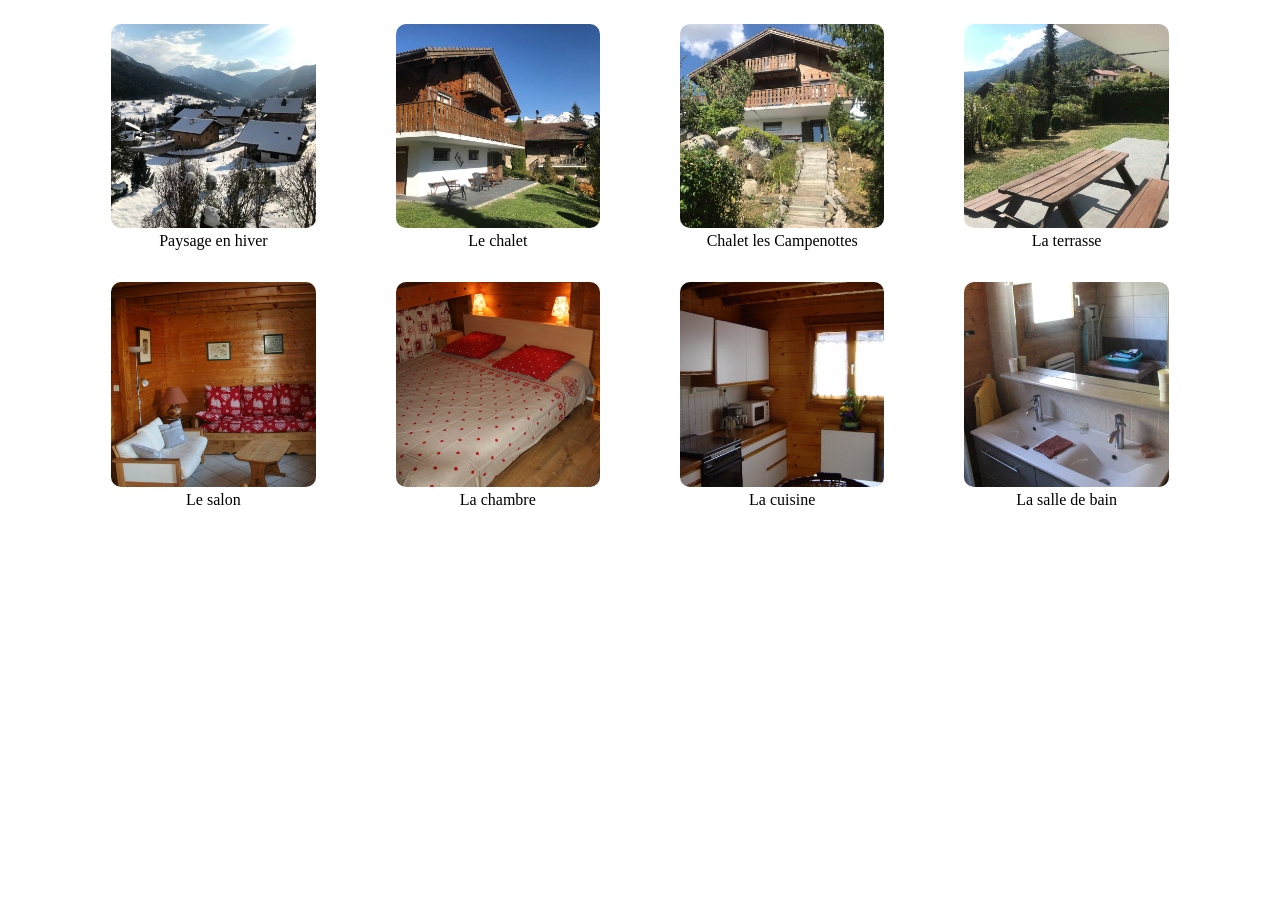
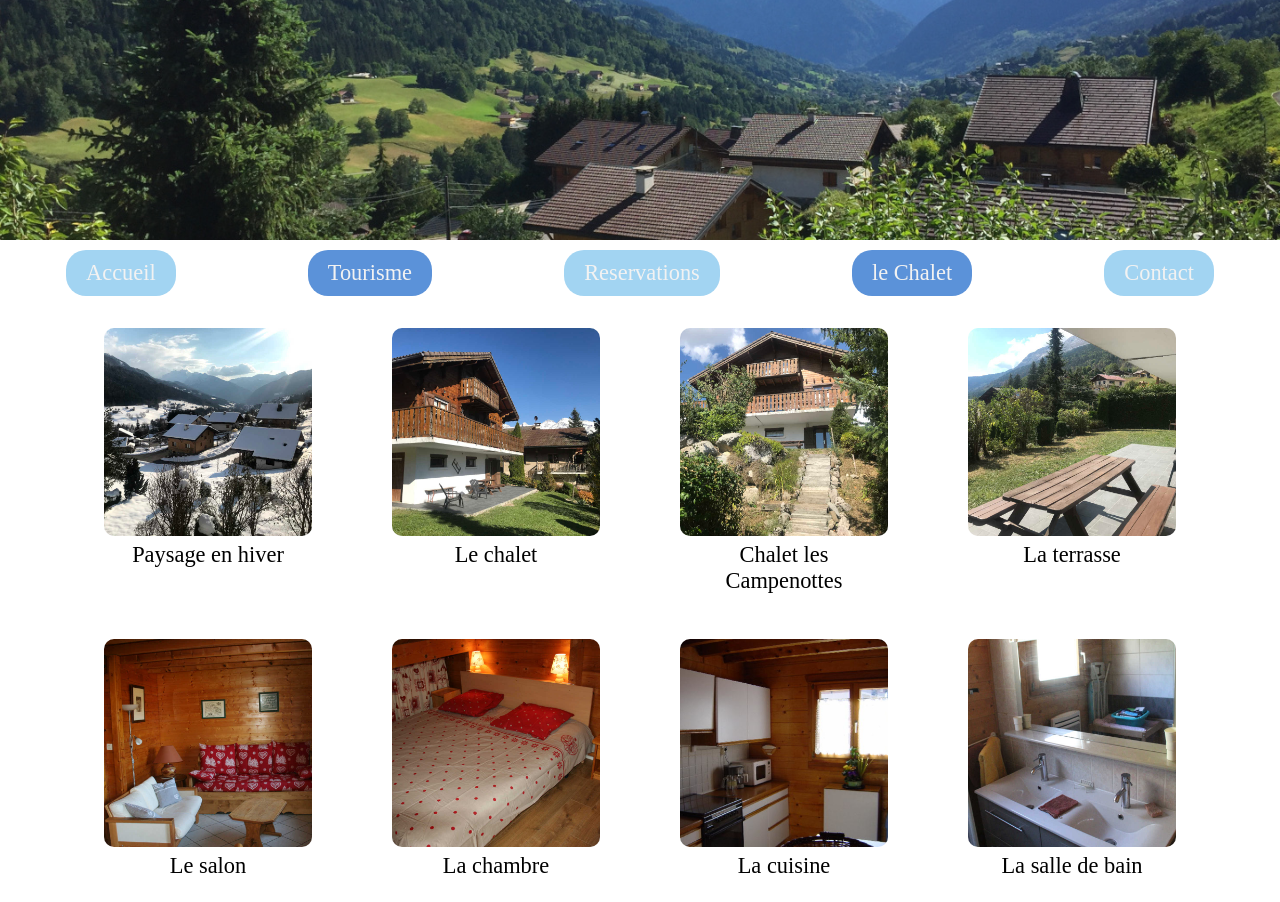
Before and after one commit to Frizzus/Campenottes, a PHP site: page /chalet.html in a window 1280 px wide. Before the commit the page ends 505 px from the top, so only its background shows below. Run offline with PHP 8.4, Linux system fonts and the light colour scheme.

Commit message:
Navbar finito

```diff
--- a/chalet.html
+++ b/chalet.html
@@ -6,11 +6,19 @@
     <meta name="viewport" content="width=device-width, initial-scale=1.0">
     <meta name="description" content="Campenotte">
     <title>Les Campenotte</title>
+    <link rel="stylesheet" href="main.css">
     <link rel="stylesheet" href="css/style.css">
   </head>
   <body>
     <header></header>
     <main>
+      <nav>
+        <a class="blue" href="index.html">Accueil</a>
+        <a class="blueblue" href="tourisme.html">Tourisme</a>
+        <a class="blue" href="#Reservations">Reservations</a>
+        <a class="blueblue" href="#Chalet">le Chalet</a>
+        <a class="blue" href="#Contact">Contact</a>
+    </nav>
       <section id="grid-container">
         <figure>
           <img src="img/campenootes-hiver.jpg" alt="Photopaysage">
--- a/main.css
+++ b/main.css
@@ -1,3 +1,118 @@
+@charset "UTF-8";
+/* 'Font Awesome 5 Brands' ; 'Font Awesome 5 Free' */
+@import url(ressources/fontawesomeCss/v5-font-face.css);
+/* color été */
+/* color hiver */
+body {
+  margin: 0px;
+  font-family: "Font Awesome 5 Free";
+  font-size: 1.4rem;
+}
+
+/*=============================================
+=            HEADER            =
+=============================================*/
+header {
+  height: 30vh;
+  /* Background */
+  background-image: url(img/imageNavbargimp.JPG);
+  background-position: center;
+  background-size: cover;
+  /* Typo */
+  color: #F2F2F2;
+  /* Flex */
+  /* valeur par défault: flexWrap = wrap */
+  display: flex;
+  flex-direction: column;
+  justify-content: space-evenly;
+  align-items: center;
+  flex-wrap: nowrap;
+}
+header h1 {
+  width: 7em;
+  margin: 0px;
+}
+header figure > img {
+  height: 1.5em;
+  margin: 0px;
+  margin-right: 5px;
+}
+header figure ~ img {
+  box-sizing: content-box;
+  height: 2em;
+  /* background */
+  background-color: #F2F2F2;
+  border-radius: 10px;
+  /* box model */
+  padding: 5px;
+}
+
+#title {
+  margin-bottom: 10px;
+  /* valeur par défault: flexWrap = wrap */
+  display: flex;
+  flex-direction: row;
+  justify-content: center;
+  align-items: start;
+  flex-wrap: nowrap;
+}
+#title img {
+  width: calc(4em + 2.5vw);
+  border-radius: 10px;
+}
+
+@media screen and (min-width: 400px) {
+  header {
+    /* valeur par défault: flexWrap = wrap */
+    display: flex;
+    flex-direction: column;
+    justify-content: space-evenly;
+    align-items: end;
+    flex-wrap: nowrap;
+  }
+  header figure, header > img {
+    margin-right: 1em;
+  }
+  #title {
+    align-self: center;
+  }
+}
+/*=============================================
+=            MAIN            =
+=============================================*/
+main {
+  position: relative;
+}
+main #background {
+  width: 100%;
+  height: 100%;
+  /* background */
+  background-image: url(img/background.jpg);
+  background-repeat: repeat-y;
+  background-size: cover;
+  /* position */
+  position: absolute;
+  z-index: -3;
+}
+main #background div {
+  /* box model */
+  height: 100%;
+  width: 100%;
+  /* position */
+  position: relative;
+  z-index: -2;
+  /* background */
+  background-color: hsla(28.8deg, 100%, 95.1%, 0.9);
+}
+
+.lastP {
+  margin-bottom: 0px;
+  padding-bottom: 15px;
+}
+
+/*=============================================
+=            FOOTER            =
+=============================================*/
 footer {
   background-color: #494D2C;
   color: #F2F2F2;
@@ -44,11 +159,49 @@ footer .les {
   margin-left: 3%;
   font-family: "Josefin Sans", sans-serif;
 }
+footer .camp {
+  position: relative;
+  margin-left: 3%;
+  margin-top: -40px;
+  margin-bottom: 15px;
+  font-family: "Josefin Sans", sans-serif;
+}/*# sourceMappingURL=main.css.map */
 
-.camp {
-    position: relative;
-    margin-left: 3%;
-    margin-top: -40px;
-    margin-bottom: 15px;
-    font-family: 'Josefin Sans', sans-serif;
+a.blue {
+    background-color: #A2D4F2;
+    color: #F2F2F2;
+    padding: 10px 20px;
+    border-radius: 20px;
+    text-align: center;
+    text-decoration: none;
 }
+
+a.blueblue {
+    background-color: #5B92D9;
+    color: #F2F2F2;
+    padding: 10px 20px;
+    border-radius: 20px;
+    text-align: center;
+    text-decoration: none;
+}
+
+a.blue:hover {
+    background-color: #F2F2F2;
+    color: #A2D4F2;
+    border: 1px solid;
+    border-color: #A2D4F2;
+}
+
+a.blueblue:hover {
+    background-color: #F2F2F2;
+    color: #5B92D9;
+    border: 1px solid;
+    border-color: #5B92D9;
+}
+
+nav {
+    display: flex;
+    justify-content: space-around;
+    padding-top: 10px;
+    padding-bottom: 10px;
+}
```
Also changed, not shown: index.html (+7 -0 lines), tourisme.html (+4 -4 lines).
